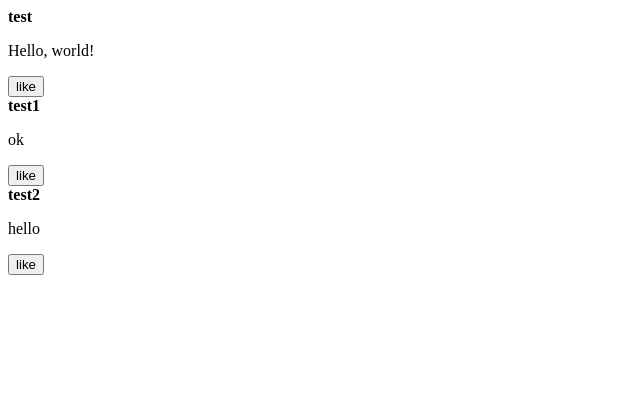
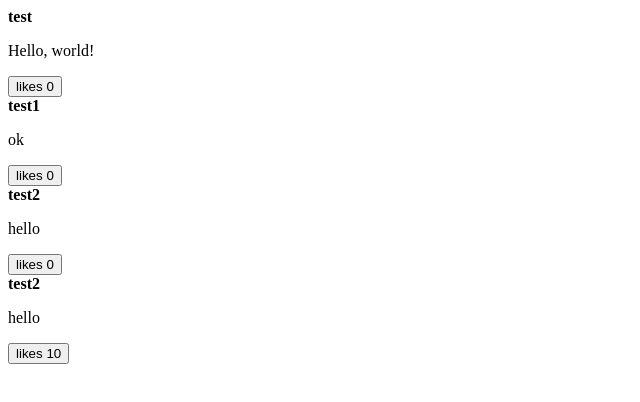
Before and after one commit to felipecastrosales/ui-twitter, a React (Vite) app: page / in a window 1280 px wide. Shown: the top 402 px of the page, without its empty margins (0-640 px from the left). Built offline with nearby package versions, Linux system fonts and the light colour scheme.

Commit message:
chore: typescript informations, classes and parameters

```diff
--- a/src/components/Tweet.tsx
+++ b/src/components/Tweet.tsx
@@ -1,5 +1,11 @@
+interface TweetProps {
+  user: string;
+  children: string;
+  likes?: number;
+}
+
 // export function Tweet(props) {
-export function Tweet(props) {
+export function Tweet(props: TweetProps) {
   // console.log(props)
   return (
     <div>
@@ -7,7 +13,7 @@ export function Tweet(props) {
       <strong>{props.user}</strong>
       {/* <p>{props.content}</p> */}
       <p>{props.children}</p>
-      <button>like</button>
+      <button>likes {props.likes ?? 0}</button>
       {/* <h1> */}
           {/* Tweet */}
           {/* <button onClick={() => console.log('clicked')}>Click me</button> */}
--- a/src/main.tsx
+++ b/src/main.tsx
@@ -39,6 +39,10 @@ createRoot(document.getElementById('root')!).render(
       <Tweet user="test2">
           hello
       </Tweet>
+
+      <Tweet user="test2" likes={10}>
+          hello
+      </Tweet>
     </div>
   </StrictMode>,
 )
```
